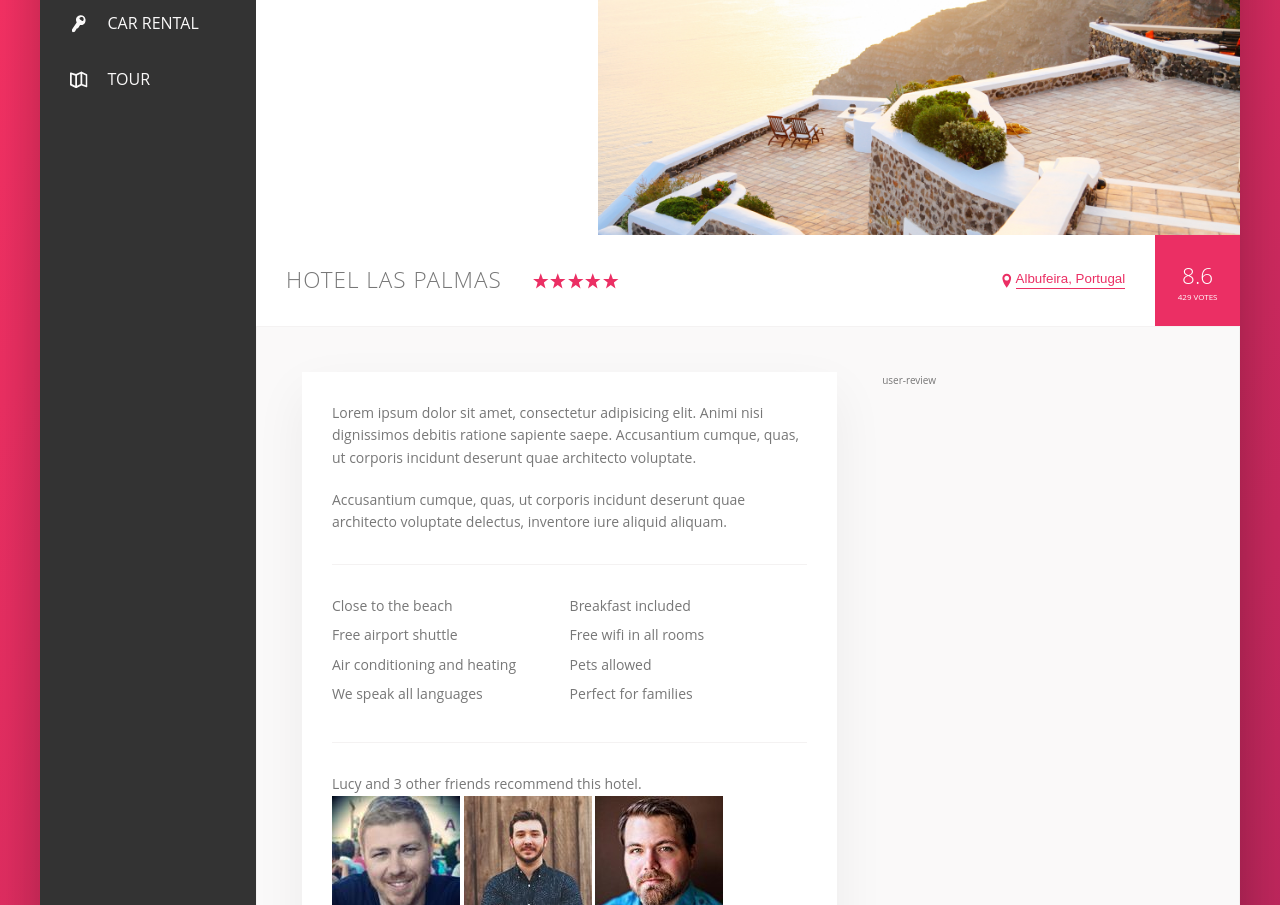
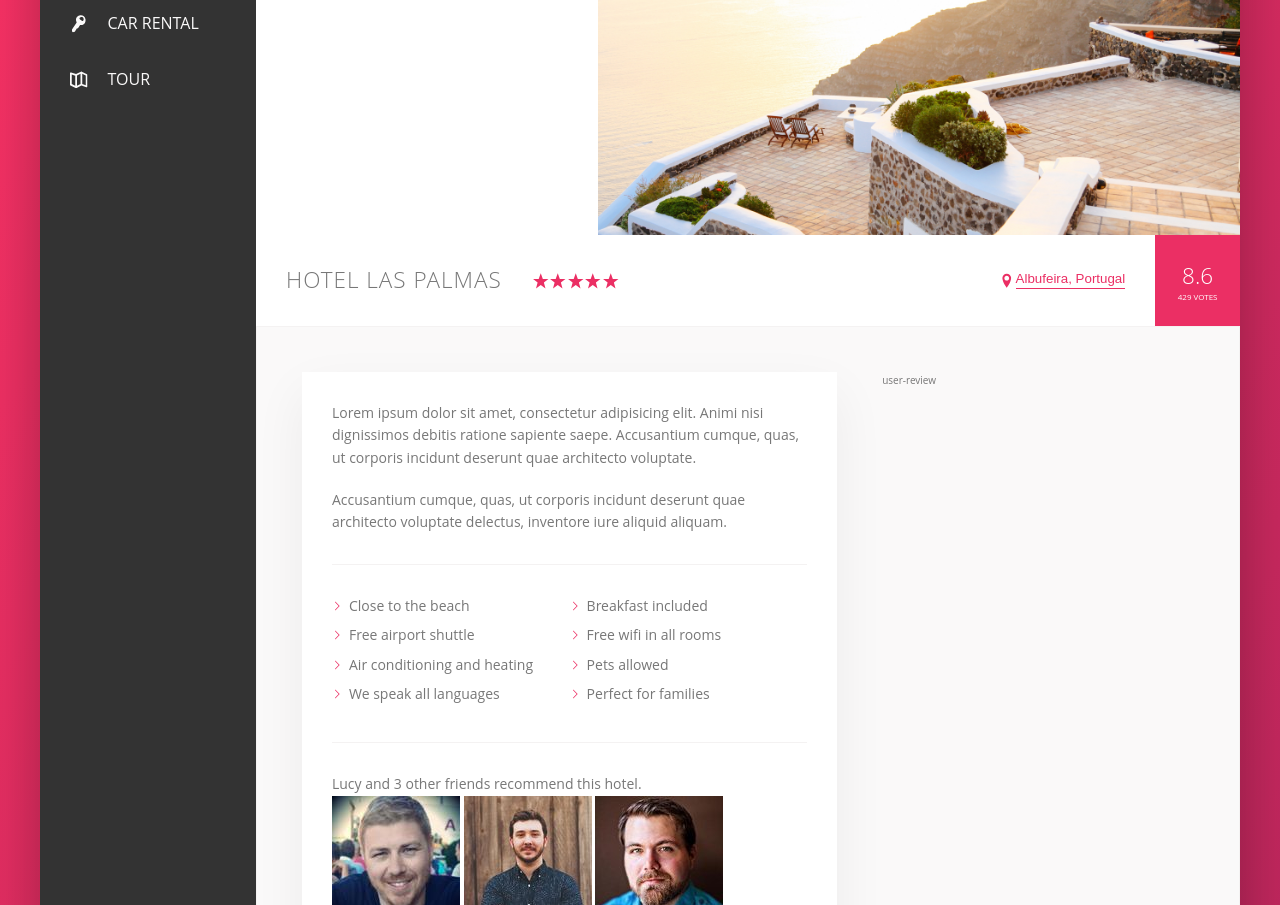
Before and after one commit to itK-Repo/clone-Trilio-flex-box, a website: page index.html in a window 1280 px wide. Shown: the part 300-1205 px from the top of the page. Drawn offline with nearby package versions, Linux system fonts and the light colour scheme; files that its build step writes are made by us from their sources.

Commit message:
new: css에서 svg 이미지 사용하기 with mask
MEMO: background-image로 svg파일을 가져오는 방식(old browser)은 색상 변경이 불가능하다 -> mask를 사용한다.
MEMO: mask css image 부분만 빵꾸뽕(newer browser)

```diff
--- a/sass/_components.scss
+++ b/sass/_components.scss
@@ -323,4 +323,19 @@
     margin-bottom: .7rem;
   }
 
+  &__item:before {
+    content: "";
+    display: inline-block;
+    width: 1rem;
+    height: 1rem;
+
+    background-color: var(--color-primary);
+    mask-image: url(../img/chevron-thin-right.svg);
+    -webkit-mask-image: url(../img/chevron-thin-right.svg);
+    mask-size: cover;
+    -webkit-mask-size: cover;
+
+    margin-right: .7rem;
+
+  }
 }
```
